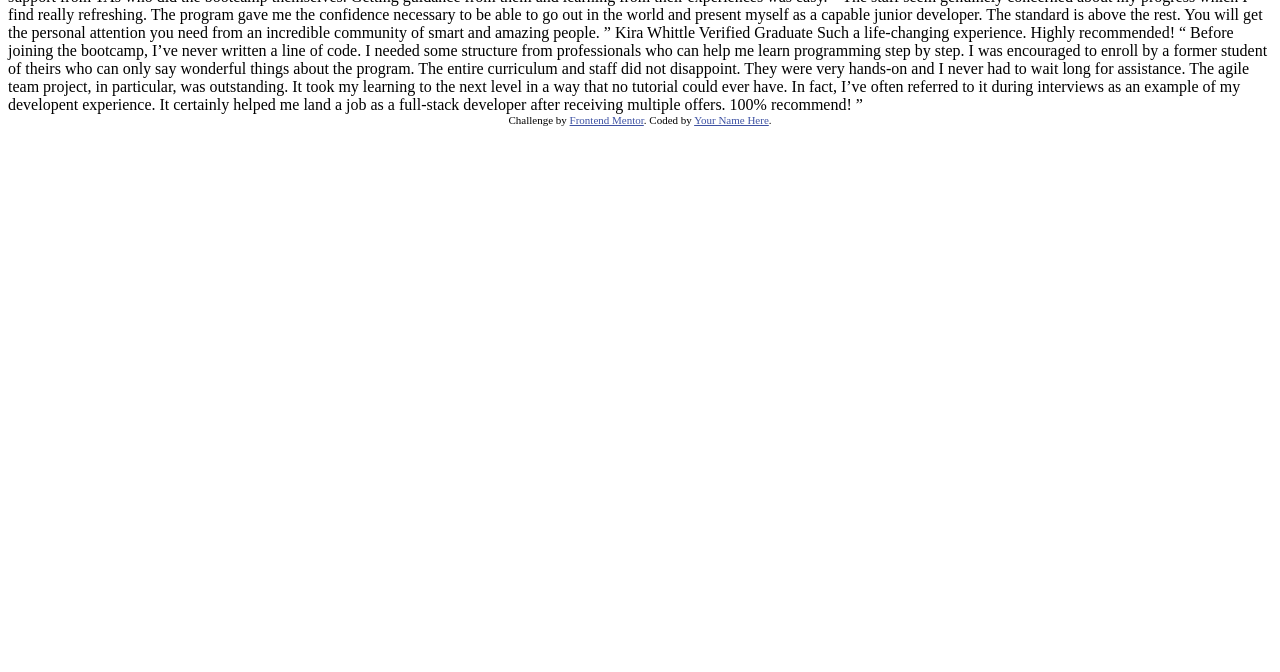
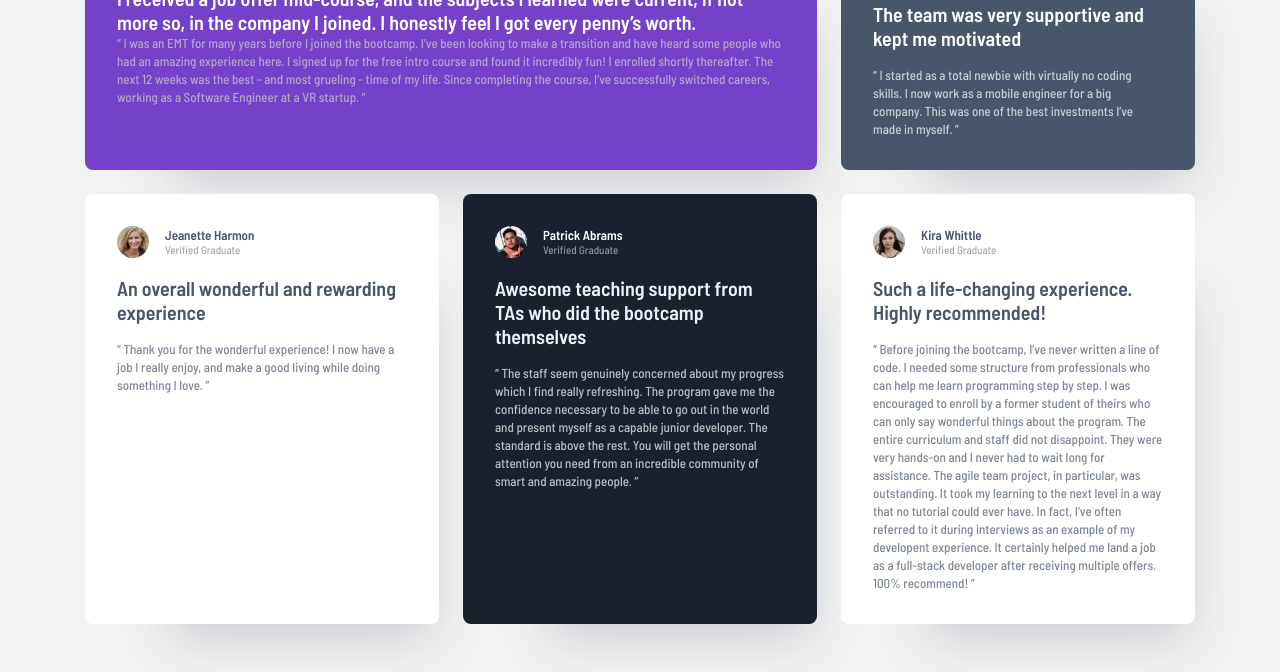
Before and after one commit to zsoolti8917/Testimonial-grid, a plain HTML site: page index.html in a window 1280 px wide. Shown: the part 128-800 px from the top of the page. Drawn offline with Linux system fonts and the light colour scheme.

Commit message:
Finished styling

```diff
--- a/index.html
+++ b/index.html
@@ -1,64 +1,137 @@
 <!DOCTYPE html>
 <html lang="en">
+
 <head>
   <meta charset="UTF-8">
-  <meta name="viewport" content="width=device-width, initial-scale=1.0"> <!-- displays site properly based on user's device -->
+  <meta name="viewport" content="width=device-width, initial-scale=1.0">
+  <meta name="author" content="Zsolt Varjú">
+  <meta name="description" content="Simple testimonial grid layout for learning purposes">
+  <link rel="icon" type="image/png" sizes="32x32" href="./images/favicon-32x32.png">
+  <link rel="stylesheet" href="style/style.css">
+  <script src="js/main.js" defer> </script>
+  <title>Testimonial grid</title>
 
-  <link rel="icon" type="image/png" sizes="32x32" href="./images/favicon-32x32.png">
 
-  <title>Frontend Mentor | [Challenge Name Here]</title>
+</head>
 
-  <!-- Feel free to remove these styles or customise in your own stylesheet 👍 -->
-  <style>
-    .attribution { font-size: 11px; text-align: center; }
-    .attribution a { color: hsl(228, 45%, 44%); }
-  </style>
-</head>
 <body>
-  Daniel Clifford
-  Verified Graduate
 
+  <main class="container">
+
+    <article class="container__box bg-color-500">
+      <div class="container-item">
+        <div class="box-header">
+          <img src="images/image-daniel.jpg" alt="Profile picture">
+          <div class="box-header__text  text-color-100">
+            <h2 class="fs-300">Daniel Clifford</h2>
+            <p class="fs-200">Verified Graduate</p>
+          </div>
+        </div>
+          <h3 class="box-title fs-600  accent-color-100 fw-bold">
             I received a job offer mid-course, and the subjects I learned were current, if not more so,
             in the company I joined. I honestly feel I got every penny’s worth.
+          </h3>
 
+          <p class="box-text text-color-300 fs-300">
             “ I was an EMT for many years before I joined the bootcamp. I’ve been looking to make a
             transition and have heard some people who had an amazing experience here. I signed up
             for the free intro course and found it incredibly fun! I enrolled shortly thereafter.
             The next 12 weeks was the best - and most grueling - time of my life. Since completing
             the course, I’ve successfully switched careers, working as a Software Engineer at a VR startup. ”
+          </p>
 
+
+      </div>
+
+
+
+
+
+    </article>
+
+    <article class="container__box bg-color-700 ">
+      <div class="box-header">
+        <img src="images/image-jonathan.jpg" alt="Profile picture">
+        <div class="box-header__text text-color-100">
+          <h2 class="fs-300">
             Jonathan Walters
+          </h2>
+          <p class="fs-200">
             Verified Graduate
+          </p>
+        </div>
+      </div>
+        <h3 class="box-title accent-color-100 fs-600 fw-bold">
+          The team was very supportive and kept me motivated
+        </h3>
 
-  The team was very supportive and kept me motivated
-
+        <p class="box-text text-color-100 fs-300">
           “ I started as a total newbie with virtually no coding skills. I now work as a mobile engineer
           for a big company. This was one of the best investments I’ve made in myself. ”
+        </p>
+    </article>
 
+    <article class="container__box bg-color-100">
+      <div class="box-header">
+        <img src="images/image-jeanette.jpg" alt="Profile picture">
+        <div class="box-header__text text-color-700">
+          <h2 class="fs-300">
             Jeanette Harmon
+          </h2>
+          <p class="fs-200">
             Verified Graduate
+          </p>
+        </div>
+      </div>
+        <h3 class="box-title accent-color-700 fs-600 fw-bold">
+          An overall wonderful and rewarding experience
+        </h3>
 
-  An overall wonderful and rewarding experience
-
+        <p class="box-text text-color-700 fs-300">
           “ Thank you for the wonderful experience! I now have a job I really enjoy, and make a good living
           while doing something I love. ”
+        </p>
+    </article>
 
+    <article class="container__box bg-color-900">
+      <div class="box-header">
+        <img src="images/image-patrick.jpg" alt="Profile picture">
+        <div class="box-header__text text-color-100">
+          <h2 class="fs-300">
             Patrick Abrams
+          </h2>
+          <p class="fs-200">
             Verified Graduate
+          </p>
+        </div>
+      </div>
+        <h3 class="box-title accent-color-neutral-100 fs-600 fw-bold">
+          Awesome teaching support from TAs who did the bootcamp themselves
+        </h3>
 
-  Awesome teaching support from TAs who did the bootcamp themselves. Getting guidance from them and
-  learning from their experiences was easy.
-
+        <p class="box-text text-color-100 fs-300">
           “ The staff seem genuinely concerned about my progress which I find really refreshing. The program
           gave me the confidence necessary to be able to go out in the world and present myself as a capable
           junior developer. The standard is above the rest. You will get the personal attention you need from
           an incredible community of smart and amazing people. ”
+        </p>
+    </article>
 
+    <article class="container__box bg-color-100">
+      <div class="box-header">
+        <img src="images/image-kira.jpg" alt="Profile picture">
+        <div class="box-header__text text-color-700">
+          <h2 class="fs-300">
             Kira Whittle
-  Verified Graduate
+          </h2>
+          <p class="fs-200">Verified Graduate</p>
+        </div>
+        </div>
+        <h3 class="box-title accent-color-700 fs-600 fw-bold">
+          Such a life-changing experience. Highly recommended!
+        </h3>
 
-  Such a life-changing experience. Highly recommended!
-
+        <p class="box-text text-color-700 fs-300">
           “ Before joining the bootcamp, I’ve never written a line of code. I needed some structure from
           professionals who can help me learn programming step by step. I was encouraged to enroll by a former
           student of theirs who can only say wonderful things about the program. The entire curriculum and staff
@@ -67,10 +140,11 @@
           could ever have. In fact, I’ve often referred to it during interviews as an example of my developent
           experience. It certainly helped me land a job as a full-stack developer after receiving multiple offers.
           100% recommend! ”
+        </p>
+    </article>
+  </main>
 
-  <div class="attribution">
-    Challenge by <a href="https://www.frontendmentor.io?ref=challenge" target="_blank">Frontend Mentor</a>.
-    Coded by <a href="#">Your Name Here</a>.
-  </div>
+
 </body>
+
 </html>
--- a/style/style.css
+++ b/style/style.css
@@ -0,0 +1,361 @@
+/* || IMPORTS || */
+@import url('https://fonts.googleapis.com/css2?family=Barlow+Semi+Condensed:wght@500;600&display=swap');
+
+/*|| RESET ||*/
+/*
+  1. Use a more-intuitive box-sizing model.
+*/
+*,
+*::before,
+*::after {
+    box-sizing: border-box;
+}
+
+/*
+    2. Remove default margin
+  */
+* {
+    margin: 0;
+}
+
+/*
+    3. Allow percentage-based heights in the application
+  */
+html,
+body {
+    height: 100%;
+}
+
+/*
+    Typographic tweaks!
+    4. Add accessible line-height
+    5. Improve text rendering
+  */
+body {
+    line-height: 1.5;
+    -webkit-font-smoothing: antialiased;
+}
+
+/*
+    6. Improve media defaults
+  */
+img,
+picture,
+video,
+canvas,
+svg {
+    display: block;
+    max-width: 100%;
+}
+
+/*
+    7. Remove built-in form typography styles
+  */
+input,
+button,
+textarea,
+select {
+    font: inherit;
+}
+
+/*
+    8. Avoid text overflows
+  */
+S p,
+h1,
+h2,
+h3,
+h4,
+h5,
+h6 {
+    overflow-wrap: break-word;
+}
+
+/* || VARIABLES || */
+:root {
+    /* || COLORS || */
+    --clr-primary-100: hsl(0, 0%, 100%);
+    --clr-primary-500: hsl(263, 55%, 52%);
+    --clr-primary-700: hsl(217, 19%, 35%);
+    --clr-primary-900: hsl(219, 29%, 14%);
+
+    --clr-bg-200: #F2F2F2;
+
+    --clr-neutral-300: hsl(0, 0%, 81%);
+    --clr-neutral-100: hsl(210, 46%, 95%);
+
+    /* || FONTS || */
+    --ff-primary: 'Barlow Semi Condensed', sans-serif;
+
+    --fw-medium: 500;
+    --fw-bold: 600;
+    /* || FONT-SIZES || */
+
+
+    --fs-200: 0.6875rem;
+    /* 11px */
+    --fs-300: 0.8125rem;
+    /* 13px */
+    --fs-600: 1.25rem;
+    /* 20px */
+
+    /* || OTHER || */
+    --border-radius: 0.5rem;
+
+    --gap-container: 1.5rem;
+
+    --padding-content: 2rem;
+
+    --box-shadow: 40px 60px 50px -47px rgba(72, 85, 106, 0.247378);
+}
+
+/* || UTILITIES || */
+
+.bg-color-100 {
+    background-color: var(--clr-primary-100);
+}
+
+.bg-color-500 {
+    background-color: var(--clr-primary-500);
+}
+
+.bg-color-700 {
+    background-color: var(--clr-primary-700);
+}
+
+.bg-color-900 {
+    background-color: var(--clr-primary-900);
+}
+
+.accent-color-100 {
+    color: var(--clr-primary-100);
+}
+
+.accent-color-700 {
+    color: var(--clr-primary-700);
+}
+
+.accent-color-neutral-100 {
+    color: var(--clr-neutral-100);
+}
+
+.text-color-100 {
+    color: var(--clr-primary-100);
+}
+
+.text-color-700 {
+    color: var(--clr-primary-700);
+}
+
+.text-color-300 {
+    color: var(--clr-neutral-300);
+}
+
+
+.fw-bold {
+    font-weight: var(--fw-bold);
+}
+
+.fs-200 {
+    font-size: var(--fs-200);
+}
+
+.fs-300 {
+    font-size: var(--fs-300);
+}
+
+.fs-600 {
+    font-size: var(--fs-600);
+}
+
+
+
+/* || GENERAL || */
+
+body {
+    font-size: var(--fs-300);
+    font-family: var(--ff-primary);
+    font-weight: var(--fw-medium);
+    background-color: var(--clr-bg-200);
+    min-height: 100vh;
+    display: grid;
+    place-items: center;
+}
+
+
+/* || CONTENT || */
+
+.container {
+    --max-width: 1110px;
+    --padding: 1.5rem;
+    width: min(var(--max-width), 100% - (2 * var(--padding)));
+    display: grid;
+    gap: var(--gap-container);
+    margin: 3rem auto;
+    animation: slideUp750 1s forwards;
+    position: relative;
+
+}
+
+.container__box {
+    display: flex;
+    flex-direction: column;
+    border-radius: var(--border-radius);
+    padding: var(--padding-content);
+    gap: 1rem;
+    box-shadow: var(--box-shadow);
+}
+
+.container__box h3 {
+    line-height: 24px;
+}
+
+.container__box h2 {
+    line-height: 1.2;
+}
+
+.container__box p {
+    opacity: 0.7;
+    line-height: 18px;
+}
+
+.box-header {
+    display: flex;
+    justify-content: flex-start;
+    align-items: center;
+    gap: 1rem;
+    margin-bottom: 2px;
+}
+
+.box-header img {
+    height: 2rem;
+    aspect-ratio: 1/1;
+    border-radius: 50%;
+}
+
+.box-header p {
+    opacity: 0.5;
+    line-height: 1.2;
+}
+
+
+/*|| MEDIA QUERIES || */
+
+@media (min-width: 1281px) {
+
+    .container {
+        grid-template-columns: repeat(4, 1fr);
+        grid-template-rows: auto;
+    }
+
+    .container>article:first-child {
+        grid-column: 1 / span 2;
+        grid-row: 1;
+        animation: slideUp750 1s forwards;
+    }
+
+    .container>article:nth-child(2) {
+        grid-column: 3 / 4;
+        grid-row: 1;
+        animation: slideUp750 1.25s forwards;
+    }
+
+    .container>article:nth-child(3) {
+        grid-column: 1 / 2;
+        grid-row: 2;
+        animation: slideUp750 1.75s forwards;
+
+    }
+
+    .container>article:nth-child(4) {
+        grid-column: 2 / span 2;
+        grid-row: 2;
+        animation: slideUp750 2s forwards;
+    }
+
+    .container>article:last-child {
+        grid-column: 4 / 5;
+        grid-row: 1 / span 2;
+        animation: slideUp750 1.5s forwards;
+    }
+
+
+
+}
+
+/*
+    ##Device = Laptops, Desktops
+    ##Screen = B/w 1025px to 1280px
+  */
+
+@media (min-width: 1025px) and (max-width: 1280px) {
+
+    .container {
+        grid-template-columns: repeat(3, 1fr);
+        grid-template-rows: auto;
+    }
+
+    .container>article:first-child {
+        grid-column: 1 / span 2;
+        grid-row: 1;
+    }
+
+    .container>article:last-child {
+        animation: slideDown500 1s forwards;
+    }
+
+
+}
+
+
+/*
+    ##Device = Tablets, Ipads (portrait)
+    ##Screen = B/w 768px to 1024px
+  */
+
+@media (min-width: 768px) and (max-width: 1024px) {
+
+    .container {
+        grid-template-columns: repeat(3, 1fr);
+        grid-template-rows: auto;
+    }
+
+    .container>article:first-child {
+        grid-column: 1 / span 2;
+        grid-row: 1;
+    }
+
+    .container>article:nth-child(4) {
+        grid-column: 2 / span 2;
+        grid-row: 2;
+    }
+
+    .container>article:last-child {
+        grid-column: 1 / span 3;
+        grid-row: 3;
+        animation: slideUp750 1s forwards;
+    }
+
+}
+
+/* || ANIMATIONS || */
+
+@keyframes slideDown500 {
+    0% {
+        transform: translate3d(0, -500px, 0);
+    }
+
+    100% {
+        transform: translate3d(0, 0, 0);
+    }
+}
+
+@keyframes slideUp750 {
+    0% {
+        transform: translate3d(0, 750px, 0);
+    }
+
+    100% {
+        transform: translate3d(0, 0, 0);
+    }
+}
```
Lines whose indentation alone changed are shown as unchanged.
